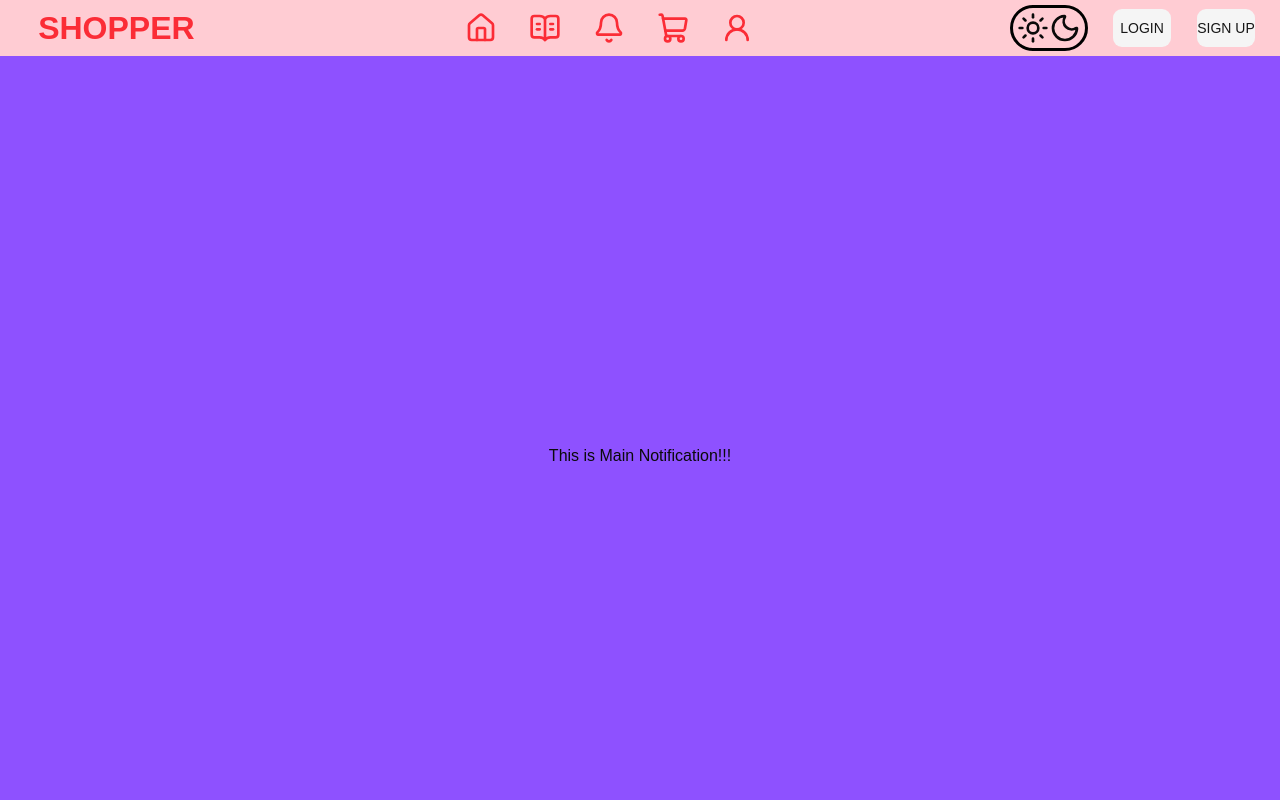
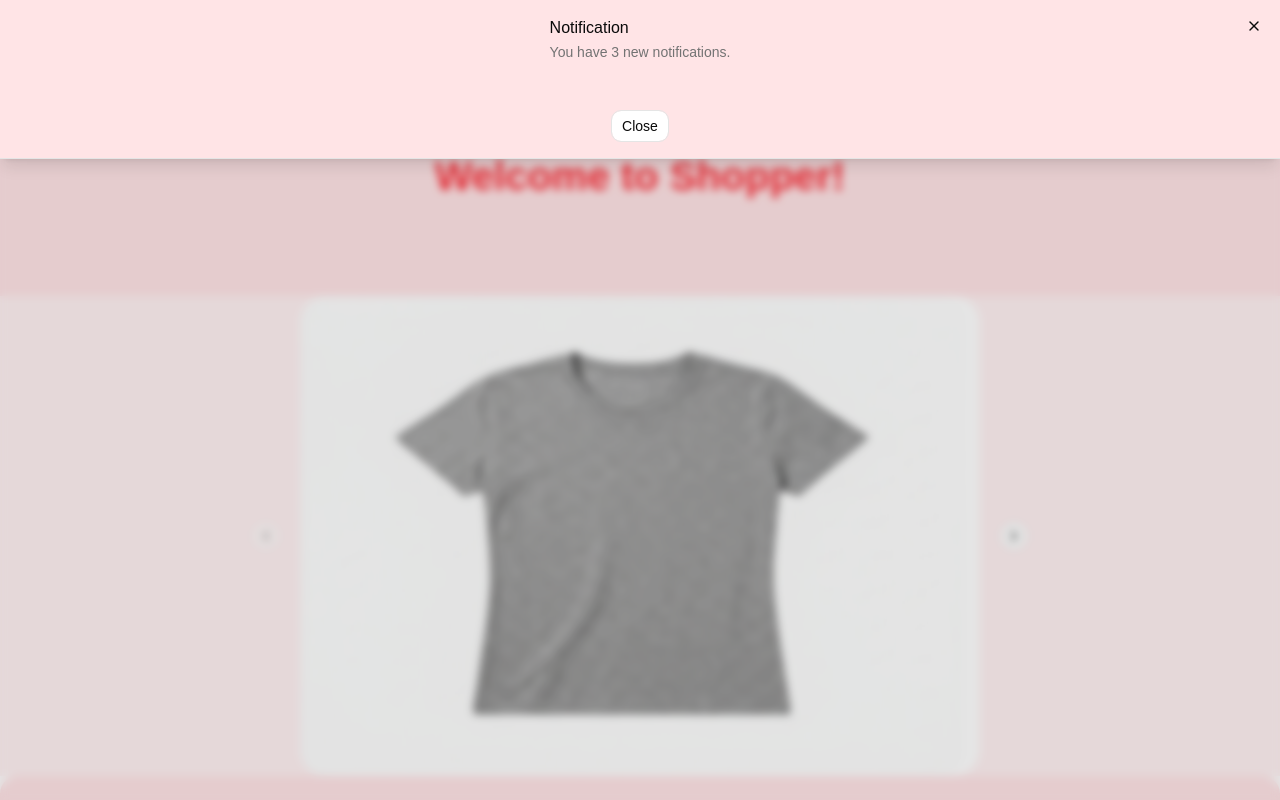
Before and after one commit to sappakit/marketplace-app, a React (Vite) app: page / in a window 1280 px wide. Both pictures are taken after a click on the item 609 px from the left and 28 px from the top of the page. Shown: the top 800 px of the page. Built offline with nearby package versions, Linux system fonts and the light colour scheme.

Commit message:
13th commit start adding notification bar component

```diff
--- a/package.json
+++ b/package.json
@@ -10,6 +10,7 @@
     "preview": "vite preview"
   },
   "dependencies": {
+    "@base-ui/react": "^1.6.0",
     "@fontsource-variable/geist": "^5.2.8",
     "@tailwindcss/vite": "^4.2.4",
     "class-variance-authority": "^0.7.1",
--- a/src/App.tsx
+++ b/src/App.tsx
@@ -4,7 +4,6 @@
 import Footer from "@/components/homepage/footer";
 import MainProfile from "@/components/profilepage/main_profile";
 import MainBasket from "@/components/basketpage/main_basket";
-import MainNotification from "@/components/notificationpage/main_notification";
 import MainPromotion from "@/components/promotionpage/main_promotion";
 import { useState , useEffect } from "react";
 
@@ -28,7 +27,7 @@
         setMainPage(<MainPromotion />);
         break;
       case "notification":
-        setMainPage(<MainNotification />);
+        setMainPage(mainPage);
         break;
       case "Basket":
         setMainPage(<MainBasket />);
--- a/src/components/homepage/navBar.tsx
+++ b/src/components/homepage/navBar.tsx
@@ -1,6 +1,16 @@
 import { Button } from "@/components/ui/button";
 import { House, BookOpenText, Bell, ShoppingCart, UserRound, Sun, Moon} from 'lucide-react';
 import { useState , useEffect } from "react";
+import {
+  Sheet,
+  SheetClose,
+  SheetContent,
+  SheetDescription,
+  SheetFooter,
+  SheetHeader,
+  SheetTitle,
+  SheetTrigger,
+} from "@/components/ui/sheet"
 
 
 function NavBar({clickPage}: {clickPage: (page: string) => void}) {
@@ -59,7 +69,25 @@
             <BookOpenText className="w-6 h-6 md:w-8 md:h-8 hover:text-red-300" onClick={handlePromotionClick}/>
           </li>
           <li className="text-[1.1rem] font-semibold text-red-500 cursor-pointer">
-            <Bell className="w-6 h-6 md:w-8 md:h-8 hover:text-red-300" onClick={handleNotificationClick}/>
+            <Sheet>
+              <SheetTrigger>
+                <Bell className="w-6 h-6 md:w-8 md:h-8 hover:text-red-300" onClick={handleNotificationClick}/>
+              </SheetTrigger>
+              <SheetContent
+                side="top"
+                className="w-screen h-[30vh] bg-rose-100 flex items-center justify-center"
+              >
+                <SheetHeader>
+                  <SheetTitle>Notification</SheetTitle>
+                  <SheetDescription>
+                    You have 3 new notifications.
+                  </SheetDescription>
+                </SheetHeader>
+                <SheetFooter>
+                  <SheetClose render={<Button variant="outline">Close</Button>} />
+                </SheetFooter>
+              </SheetContent>
+            </Sheet>
           </li>
           <li className="text-[1.1rem] font-semibold text-red-500 cursor-pointer">
             <ShoppingCart className="w-6 h-6 md:w-8 md:h-8 hover:text-red-300" onClick={handleBasketClick}/>
--- a/src/components/notificationpage/main_notification.tsx
+++ /dev/null
@@ -1,9 +0,0 @@
-export default function MainNotification() {
-    return (
-        <main className="w-screen h-screen bg-violet-500 flex items-center justify-center">
-            <section>
-                <h1>This is Main Notification!!!</h1>
-            </section>
-        </main>
-    )
-}
--- /dev/null
+++ b/src/components/ui/sheet.tsx
@@ -0,0 +1,125 @@
+"use client"
+
+import * as React from "react"
+import { Dialog as SheetPrimitive } from "@base-ui/react/dialog"
+import { XIcon } from "lucide-react"
+
+import { cn } from "@/lib/utils"
+import { Button } from "@/components/ui/button"
+
+function Sheet({ ...props }: SheetPrimitive.Root.Props) {
+  return <SheetPrimitive.Root data-slot="sheet" {...props} />
+}
+
+function SheetTrigger({ ...props }: SheetPrimitive.Trigger.Props) {
+  return <SheetPrimitive.Trigger data-slot="sheet-trigger" {...props} />
+}
+
+function SheetClose({ ...props }: SheetPrimitive.Close.Props) {
+  return <SheetPrimitive.Close data-slot="sheet-close" {...props} />
+}
+
+function SheetPortal({ ...props }: SheetPrimitive.Portal.Props) {
+  return <SheetPrimitive.Portal data-slot="sheet-portal" {...props} />
+}
+
+function SheetOverlay({ className, ...props }: SheetPrimitive.Backdrop.Props) {
+  return (
+    <SheetPrimitive.Backdrop
+      data-slot="sheet-overlay"
+      className={cn(
+        "fixed inset-0 z-50 bg-black/10 transition-opacity duration-150 data-ending-style:opacity-0 data-starting-style:opacity-0 supports-backdrop-filter:backdrop-blur-xs",
+        className
+      )}
+      {...props}
+    />
+  )
+}
+
+function SheetContent({
+  className,
+  children,
+  side = "right",
+  showCloseButton = true,
+  ...props
+}: SheetPrimitive.Popup.Props & {
+  side?: "top" | "right" | "bottom" | "left"
+  showCloseButton?: boolean
+}) {
+  return (
+    <SheetPortal>
+      <SheetOverlay />
+      <SheetPrimitive.Popup
+        data-slot="sheet-content"
+        data-side={side}
+        className={cn(
+          "fixed z-50 flex flex-col gap-4 bg-popover bg-clip-padding text-sm text-popover-foreground shadow-lg transition duration-200 ease-in-out data-ending-style:opacity-0 data-starting-style:opacity-0 data-[side=bottom]:inset-x-0 data-[side=bottom]:bottom-0 data-[side=bottom]:h-auto data-[side=bottom]:border-t data-[side=bottom]:data-ending-style:translate-y-[2.5rem] data-[side=bottom]:data-starting-style:translate-y-[2.5rem] data-[side=left]:inset-y-0 data-[side=left]:left-0 data-[side=left]:h-full data-[side=left]:w-3/4 data-[side=left]:border-r data-[side=left]:data-ending-style:translate-x-[-2.5rem] data-[side=left]:data-starting-style:translate-x-[-2.5rem] data-[side=right]:inset-y-0 data-[side=right]:right-0 data-[side=right]:h-full data-[side=right]:w-3/4 data-[side=right]:border-l data-[side=right]:data-ending-style:translate-x-[2.5rem] data-[side=right]:data-starting-style:translate-x-[2.5rem] data-[side=top]:inset-x-0 data-[side=top]:top-0 data-[side=top]:h-auto data-[side=top]:border-b data-[side=top]:data-ending-style:translate-y-[-2.5rem] data-[side=top]:data-starting-style:translate-y-[-2.5rem] data-[side=left]:sm:max-w-sm data-[side=right]:sm:max-w-sm",
+          className
+        )}
+        {...props}
+      >
+        {children}
+        {showCloseButton && (
+          <SheetPrimitive.Close data-slot="sheet-close" render={<Button variant="ghost" className="absolute top-3 right-3" size="icon-sm"><XIcon /><span className="sr-only">Close</span></Button>} />
+        )}
+      </SheetPrimitive.Popup>
+    </SheetPortal>
+  )
+}
+
+function SheetHeader({ className, ...props }: React.ComponentProps<"div">) {
+  return (
+    <div
+      data-slot="sheet-header"
+      className={cn("flex flex-col gap-0.5 p-4", className)}
+      {...props}
+    />
+  )
+}
+
+function SheetFooter({ className, ...props }: React.ComponentProps<"div">) {
+  return (
+    <div
+      data-slot="sheet-footer"
+      className={cn("mt-auto flex flex-col gap-2 p-4", className)}
+      {...props}
+    />
+  )
+}
+
+function SheetTitle({ className, ...props }: SheetPrimitive.Title.Props) {
+  return (
+    <SheetPrimitive.Title
+      data-slot="sheet-title"
+      className={cn(
+        "cn-font-heading text-base font-medium text-foreground",
+        className
+      )}
+      {...props}
+    />
+  )
+}
+
+function SheetDescription({
+  className,
+  ...props
+}: SheetPrimitive.Description.Props) {
+  return (
+    <SheetPrimitive.Description
+      data-slot="sheet-description"
+      className={cn("text-sm text-muted-foreground", className)}
+      {...props}
+    />
+  )
+}
+
+export {
+  Sheet,
+  SheetTrigger,
+  SheetClose,
+  SheetContent,
+  SheetHeader,
+  SheetFooter,
+  SheetTitle,
+  SheetDescription,
+}
```
Also changed, not shown: 1 other file (tests, documents, lock files or other folders).
